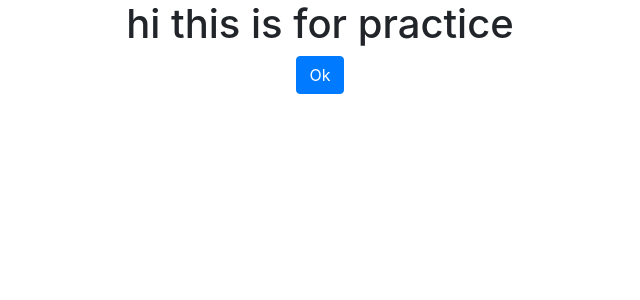
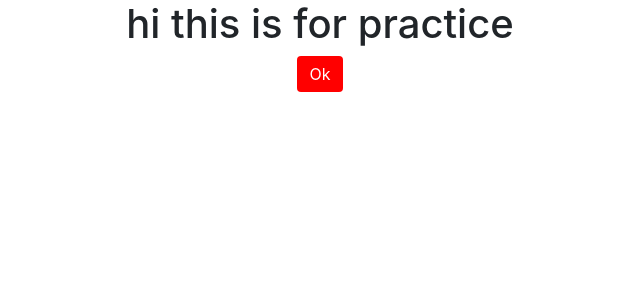
Before and after one commit to MdTauseef27/react-new-app, a React (Create React App) app: page / in a window 1280 px wide. Shown: the top 300 px of the page, without its empty margins (320-960 px from the left). Built offline with nearby package versions, Linux system fonts and the light colour scheme.

Commit message:
added some css for button

```diff
--- a/src/Components/CardExample.jsx
+++ b/src/Components/CardExample.jsx
@@ -5,7 +5,9 @@ export const CardExample = () => {
   return (
     <div>
       <h1>hi this is for practice</h1>
-      <Button>Ok</Button>
+      <Button style={{ background: "red", border: "none", boxShadow: "none" }}>
+        Ok
+      </Button>
     </div>
   );
 };
```
